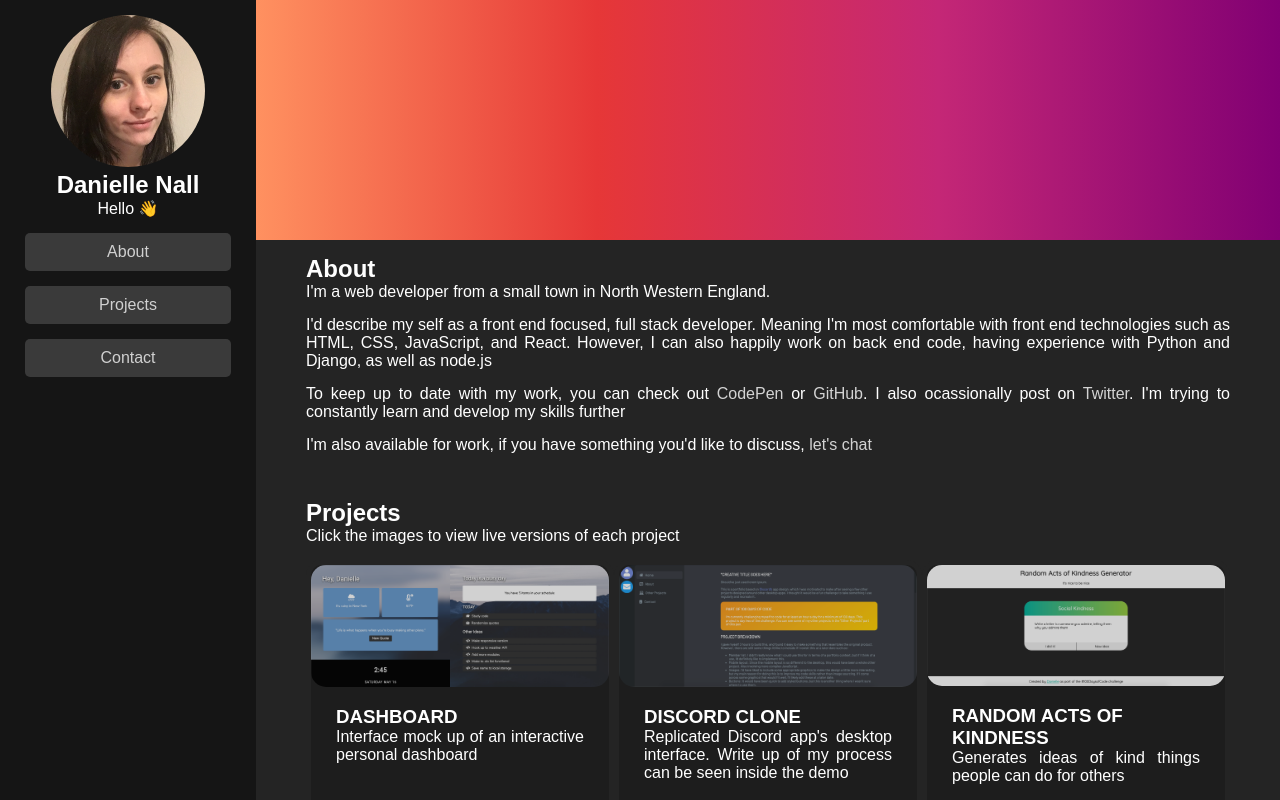
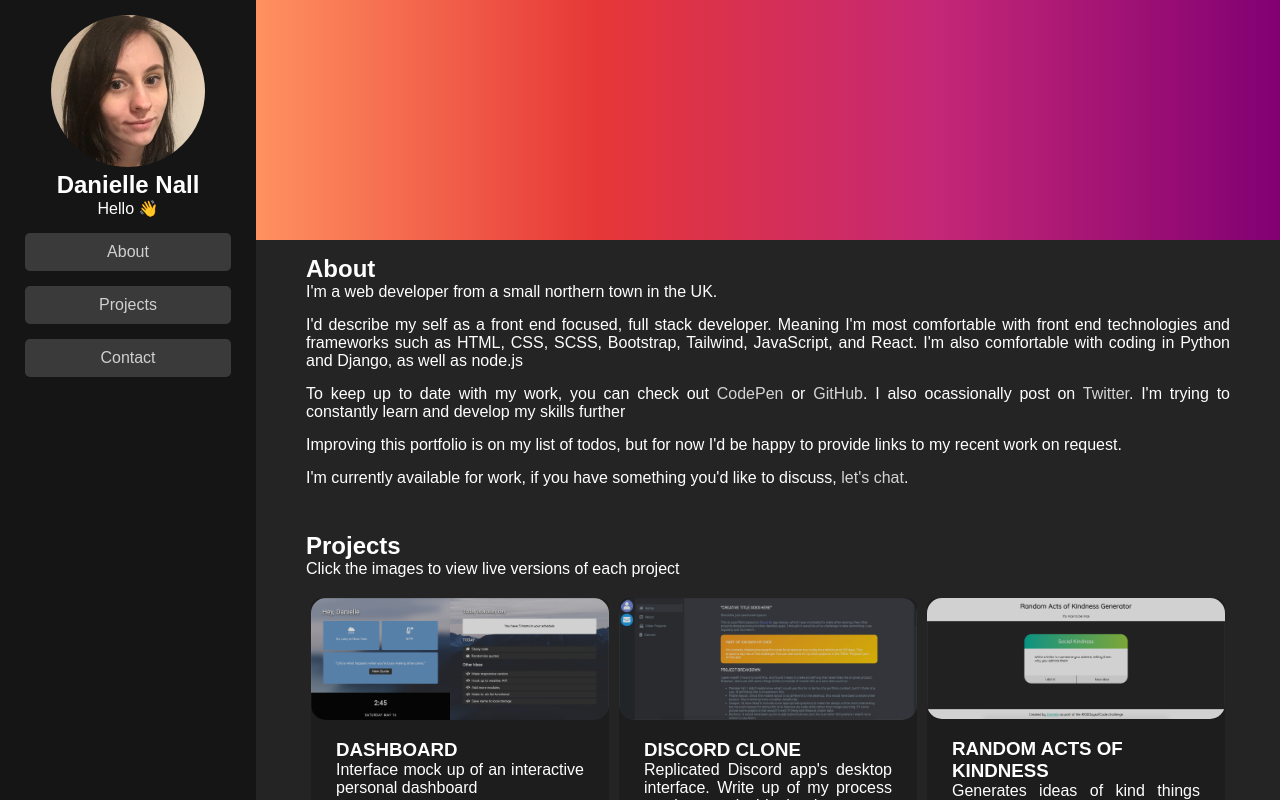
Before and after one commit to daniellenall/daniellenall-portfolio, a React (Create React App) app: page / in a window 1280 px wide. Built offline with nearby package versions, Linux system fonts and the light colour scheme; a web font is replaced by a local one.

Commit message:
Add up to date information to about

```diff
--- a/src/App.js
+++ b/src/App.js
@@ -31,13 +31,15 @@ function App() {
 
         <section id="about" className="section">
           <h2>About</h2>
-          <p>I'm a web developer from a small town in North Western England.</p>
+          <p>I'm a web developer from a small northern town in the UK.</p>
 
-          <p>I'd describe my self as a front end focused, full stack developer. Meaning I'm most comfortable with front end technologies such as HTML, CSS, JavaScript, and React. However, I can also happily work on back end code, having experience with Python and Django, as well as node.js</p>
+          <p>I'd describe my self as a front end focused, full stack developer. Meaning I'm most comfortable with front end technologies and frameworks such as HTML, CSS, SCSS, Bootstrap, Tailwind, JavaScript, and React. I'm also comfortable with coding in Python and Django, as well as node.js</p>
 
-          <p>To keep up to date with my work, you can check out <a href="http://codepen.io/daniellenall">CodePen</a> or <a href="http://github.com/daniellenall">GitHub</a>. I also ocassionally post on <a href="http://twitter.com/dncodes">Twitter</a>. I'm trying to constantly learn and develop my skills further</p>
+          <p>To keep up to date with my work, you can check out <a href="http://codepen.io/daniellenall">CodePen</a> or <a href="http://github.com/daniellenall">GitHub</a>. I also ocassionally post on <a href="http://twitter.com/daniellernall">Twitter</a>. I'm trying to constantly learn and develop my skills further</p>
 
-          <p>I'm also available for work, if you have something you'd like to discuss, <a href="mailto:hi@daniellenall.com">let's chat</a></p>
+          <p>Improving this portfolio is on my list of todos, but for now I'd be happy to provide links to my recent work on request.</p>
+
+          <p>I'm currently available for work, if you have something you'd like to discuss, <a href="mailto:hi@daniellenall.com">let's chat</a>.</p>
         </section>
         <ProjectGrid>
           <Project
```
